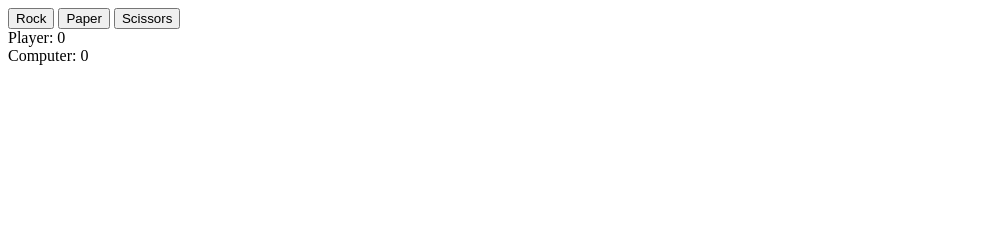
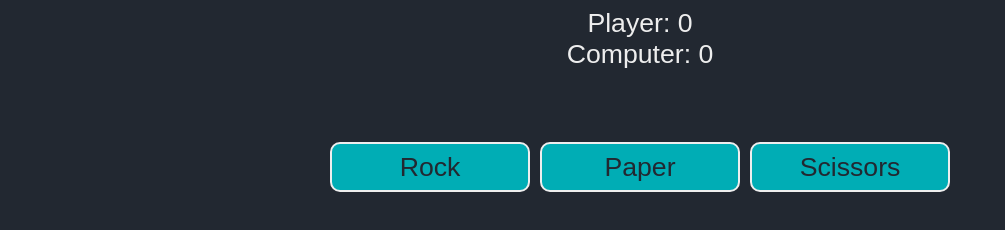
Before and after one commit to clarencechaan/rock-paper-scissors2, a plain HTML site: page index.html in a window 1280 px wide. Shown: the whole page, without its empty margins (0-1005 px from the left). Drawn offline with Linux system fonts and the light colour scheme.

Commit message:
styled UI

```diff
--- a/index.html
+++ b/index.html
@@ -6,14 +6,18 @@
     <meta name="viewport" content="width=device-width, initial-scale=1.0">
     <title>Rock Paper Scissors</title>
     <script src="script.js" defer></script>
+    <link rel="stylesheet" href="style.css">
 </head>
 <body>
-    <button id="rock">Rock</button>
-    <button id="paper">Paper</button>
-    <button id="scissors">Scissors</button>
+
     <div id="playerScore">Player: 0</div>
     <div id="computerScore">Computer: 0</div>
-    <div id="roundMessage"></div>
-    <div id="gameMessage"></div>
+    <div id="roundMessage"><br></div>
+    <div id="gameMessage"><br></div>
+    <div id="buttons">
+        <button id="rock">Rock</button>
+        <button id="paper">Paper</button>
+        <button id="scissors">Scissors</button>
+    </div>
 </body>
 </html>
--- a/script.js
+++ b/script.js
@@ -102,21 +102,18 @@ function updateGame(selection) {
         playerScoreDiv.textContent = 'Player: ' + playerWins;
     } else if (whoWonRound(roundMessage.textContent) === 'Computer') {
         computerWins++;
-        computerScoreDiv.textContent = 'Computer : ' + computerWins;
+        computerScoreDiv.textContent = 'Computer: ' + computerWins;
     } else if (whoWonRound(roundMessage.textContent) === 'Tie') {
         ties++;
     }
 
-    if (playerWins >= 5 || computerWins >= 5) {
-        if (playerWins >= 5) {
-            gameMessage.textContent = 'Player wins the game. ';
-        } else if (computerWins >= 5) {
-            gameMessage.textContent = 'Computer wins the game. ';
-        }
-        gameMessage.textContent += 'Player won ' + playerWins + ' time(s). '
-                + 'Computer won ' + computerWins + ' time(s). '
-                +  'The were ' + ties + ' tie round(s).';
+    if (playerWins >= 5) {
+        gameMessage.textContent = 'Player wins the game. ';
         buttons.forEach((button) => button.disabled = true);
+    } else if (computerWins >= 5) {
+        gameMessage.textContent = 'Computer wins the game. ';
+        buttons.forEach((button) => button.disabled = true);
+
     }
 
 }
--- /dev/null
+++ b/style.css
@@ -0,0 +1,28 @@
+body {
+    font-family: Arial, Helvetica, sans-serif;
+    font-size: 20pt;
+    background-color: #222831;
+    color: #EEEEEE;
+    display: flex;
+    flex-direction: column;
+    justify-content: center;
+    align-items: center;;
+}
+
+button {
+    background-color: #00ADB5;
+    color: #222831;
+    width: 200px;
+    height: 50px;
+    border-radius: 10px;
+    border-color: #EEEEEE;
+    border-style: solid;
+    font-size: 20pt;
+    margin-top: 10px;
+    cursor: pointer;
+}
+
+#buttons {
+    display: flex;
+    column-gap: 10px;
+}
```
